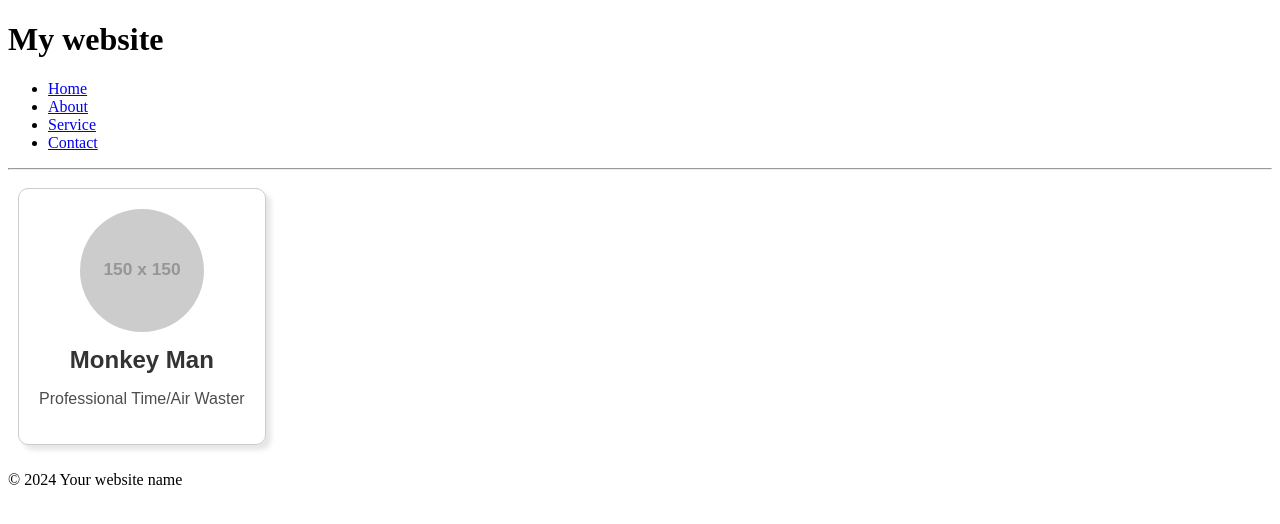
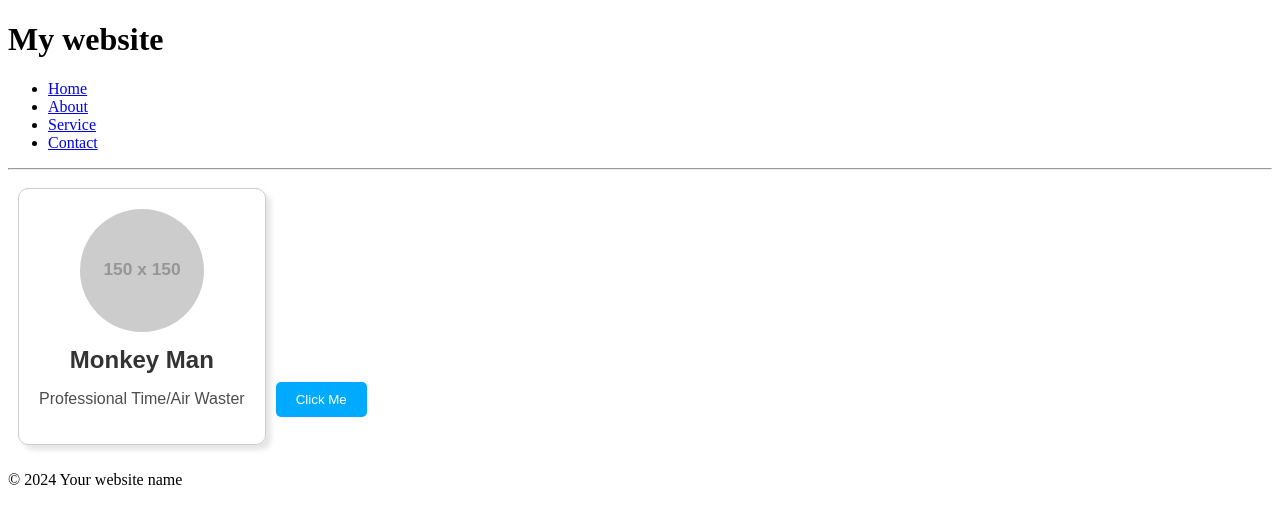
Before and after one commit to udK01/BeginnerReactProject, a React (Vite) app: page / in a window 1280 px wide. Shown: the top 524 px of the page. Built offline with nearby package versions, Linux system fonts and the light colour scheme.

Commit message:
Styling React Components with CSS

```diff
--- a/src/App.jsx
+++ b/src/App.jsx
@@ -1,5 +1,6 @@
 import Footer from "./components/Footer";
 import Header from "./components/Header";
+import Button from "./components/Button";
 import Food from "./components/Food";
 import Card from "./components/Card";
 
@@ -9,6 +10,7 @@ function App() {
       <Header />
       {/* <Food /> */}
       <Card />
+      <Button />
       <Footer />
     </>
   );
--- /dev/null
+++ b/src/components/Button.jsx
@@ -0,0 +1,12 @@
+export default function Button() {
+  const styles = {
+    backgroundColor: "hsl(200, 100%, 50%)",
+    color: "white",
+    padding: "10px 20px",
+    borderRadius: "5px",
+    border: "none",
+    cursor: "pointer",
+  };
+
+  return <button style={styles}>Click Me</button>;
+}
```
Also changed, not shown: src/index.css (+9 -0 lines).
